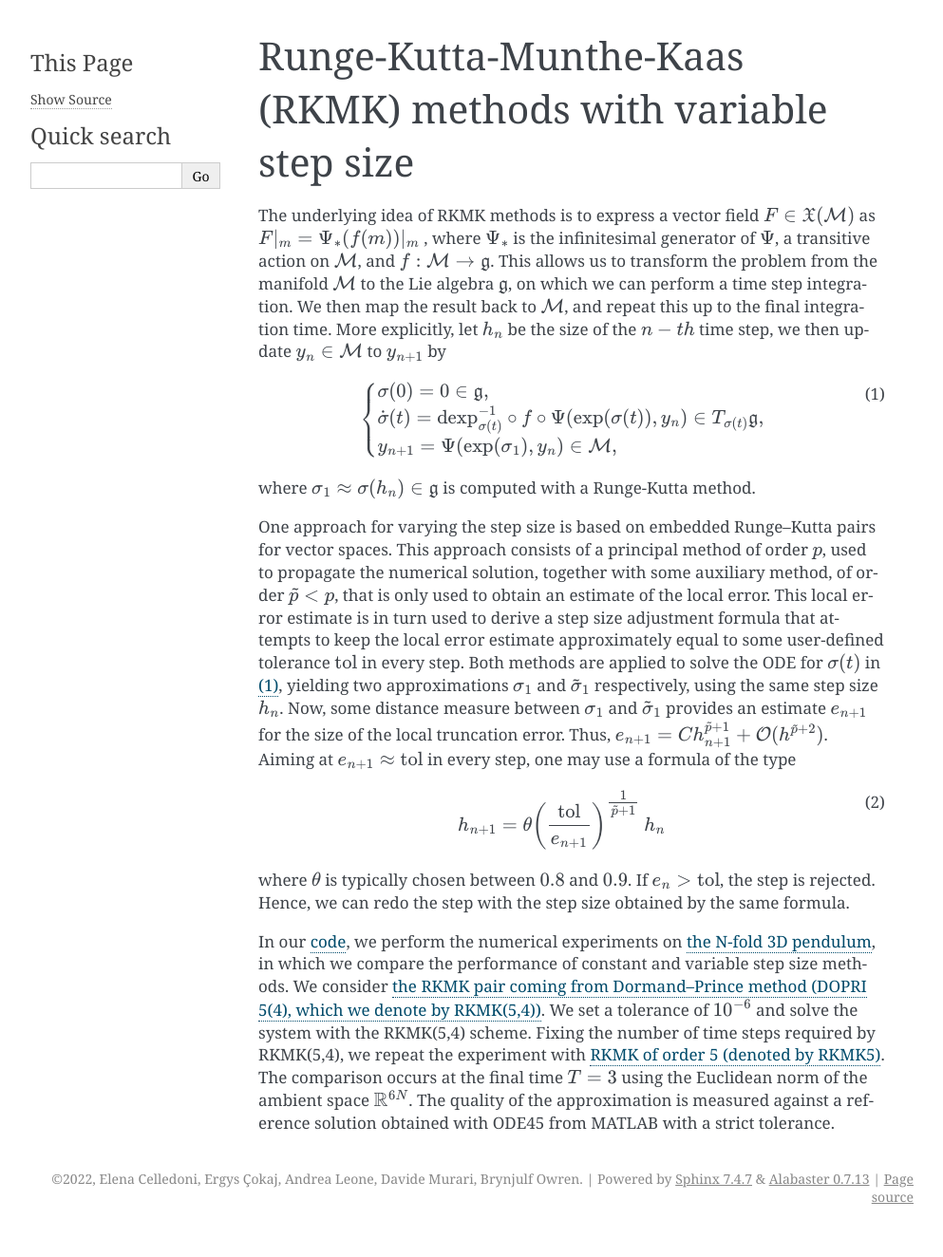
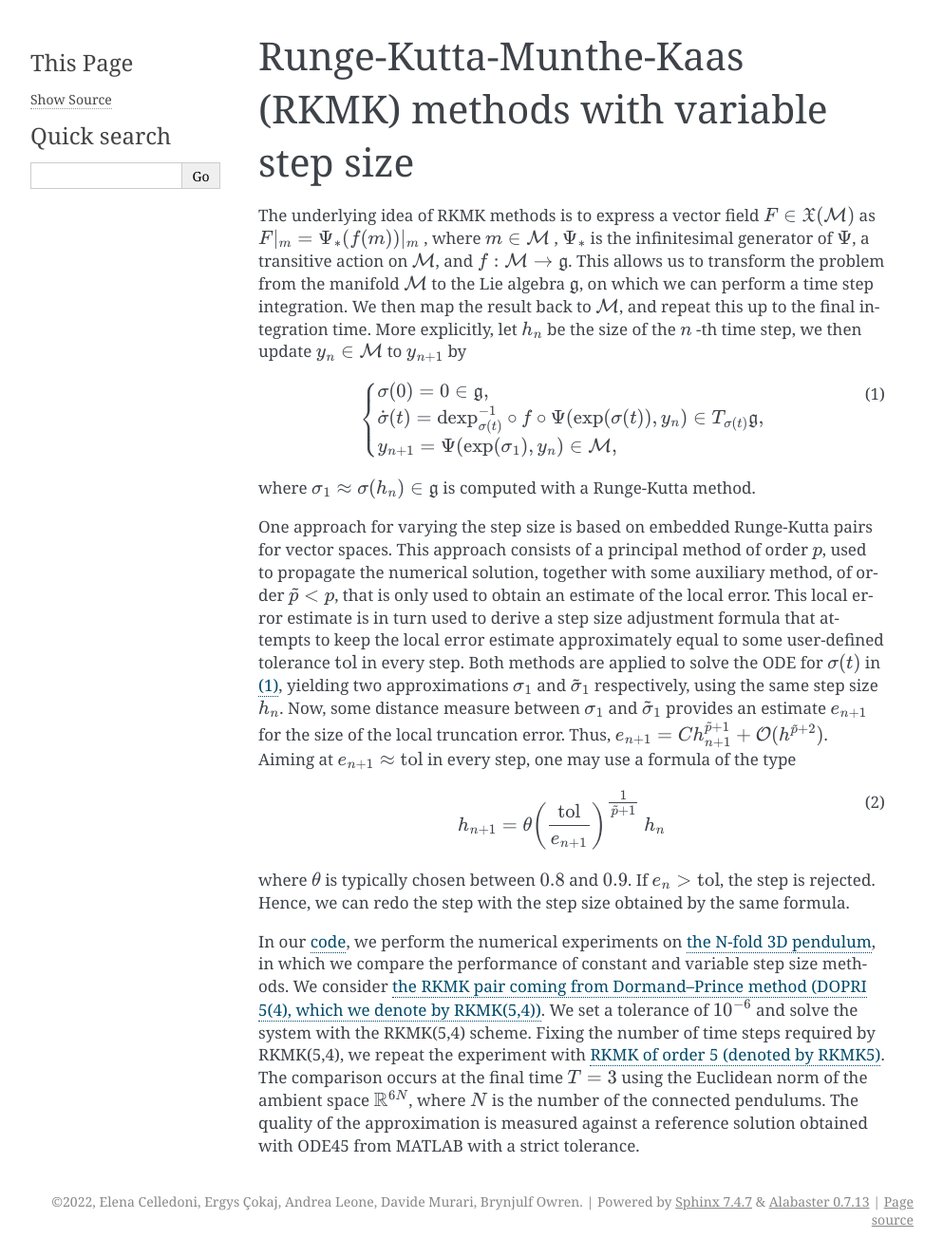
Before and after one commit to THREAD-3-2/variable_stepsize_lie_group_integrator, a Sphinx documentation site: the page built from docs/RKMK_var_step.rst, in a window 1280 px wide. Shown: the whole page at 95% size, without its empty margins (148-1141 px from the left). Built offline with Sphinx 7.4.7, drawn with Linux system fonts in a browser that asks for light colours; before the commit the page ends 1300 px from its top, so only the background shows below that.

Commit message:
Update RKMK_var_step.rst

```diff
--- a/docs/RKMK_var_step.rst
+++ b/docs/RKMK_var_step.rst
@@ -4,7 +4,8 @@
 Runge-Kutta-Munthe-Kaas (RKMK) methods with variable step size
 ==============================================================
 
-The underlying idea of RKMK methods is to express a vector field :math:`F\in\mathfrak{X}(\mathcal{M})` as :math:`F\vert_m = \Psi_*(f(m))\vert_m` , where :math:`\Psi_*` is the infinitesimal generator of :math:`\Psi`, a transitive action on :math:`\mathcal{M}`, and :math:`f:\mathcal{M}\rightarrow\mathfrak{g}`. This allows us to transform the problem from the manifold :math:`\mathcal{M}` to the Lie algebra :math:`\mathfrak{g}`, on which we can perform a time step integration. We then map the result back to :math:`\mathcal{M}`, and repeat this up to the final integration time.  More explicitly, let :math:`h_n` be the size of the :math:`n-th` time step, we then update :math:`y_n\in\mathcal{M}` to :math:`y_{n+1}` by
+The underlying idea of RKMK methods is to express a vector field :math:`F\in\mathfrak{X}(\mathcal{M})` as :math:`F\vert_m = \Psi_*(f(m))\vert_m` ,
+where :math:`m \in \mathcal{M}` , :math:`\Psi_*` is the infinitesimal generator of :math:`\Psi`, a transitive action on :math:`\mathcal{M}`, and :math:`f:\mathcal{M}\rightarrow\mathfrak{g}`. This allows us to transform the problem from the manifold :math:`\mathcal{M}` to the Lie algebra :math:`\mathfrak{g}`, on which we can perform a time step integration. We then map the result back to :math:`\mathcal{M}`, and repeat this up to the final integration time.  More explicitly, let :math:`h_n` be the size of the :math:`n` -th time step, we then update :math:`y_n\in\mathcal{M}` to :math:`y_{n+1}` by
 
 .. math::
     :name: eq:1
@@ -20,7 +21,7 @@ The underlying idea of RKMK methods is to express a vector field :math:`F\in\mat
 where :math:`\sigma_1\approx \sigma(h_n)\in\mathfrak{g}` is computed with a Runge-Kutta method.
 
 
-One approach for varying the step size is based on embedded Runge--Kutta pairs for vector spaces. This approach consists of a principal method of order :math:`p`, used to propagate the numerical solution, together with some auxiliary method, of order :math:`\tilde{p}<p`, that is only used to obtain an estimate of the local error. This local error estimate is in turn used to derive a step size adjustment formula that attempts to keep the local error estimate approximately equal to some user-defined tolerance :math:`\textrm{tol}` in every step.
+One approach for varying the step size is based on embedded Runge-Kutta pairs for vector spaces. This approach consists of a principal method of order :math:`p`, used to propagate the numerical solution, together with some auxiliary method, of order :math:`\tilde{p}<p`, that is only used to obtain an estimate of the local error. This local error estimate is in turn used to derive a step size adjustment formula that attempts to keep the local error estimate approximately equal to some user-defined tolerance :math:`\textrm{tol}` in every step.
 Both methods are applied to solve the ODE for :math:`\sigma(t)` in :ref:`(1) <eq:1>`, yielding two approximations :math:`\sigma_1` and :math:`\tilde{\sigma}_1` respectively, using the same step size :math:`h_n`. Now, some distance measure between :math:`\sigma_1` and  :math:`\tilde{\sigma}_1` provides an estimate :math:`e_{n+1}` for the size of the local truncation error. Thus,
 :math:`e_{n+1}=C
 h_{n+1}^{\tilde{p}+1}+\mathcal{O}(h^{\tilde{p}+2})`. Aiming at :math:`e_{n+1}\approx\textrm{tol}` in every step, one may use a formula of the type
@@ -39,5 +40,5 @@ In our `code <https://github.com/THREAD-3-2/variable_stepsize_lie_group_integrat
 We consider `the RKMK pair coming from Dormand–Prince method (DOPRI 5(4), which we denote by RKMK(5,4)) <https://github.com/THREAD-3-2/variable_stepsize_lie_group_integrator/blob/main/src/integrators/RKMK45.m>`_.
 We set a tolerance of :math:`10^{-6}` and solve the system with the RKMK(5,4) scheme.
 Fixing the number of time steps required by RKMK(5,4), we repeat the experiment with `RKMK of order 5 (denoted by RKMK5) <https://github.com/THREAD-3-2/variable_stepsize_lie_group_integrator/blob/main/src/integrators/RKMK5.m>`_.
-The comparison occurs at the final time :math:`T=3` using the Euclidean norm of the ambient space :math:`\mathbb{R}^{6N}`.
+The comparison occurs at the final time :math:`T=3` using the Euclidean norm of the ambient space :math:`\mathbb{R}^{6N}`, where :math:`N` is the number of the connected pendulums.
 The quality of the approximation is measured against a reference solution obtained with ODE45 from MATLAB with a strict tolerance.
```
